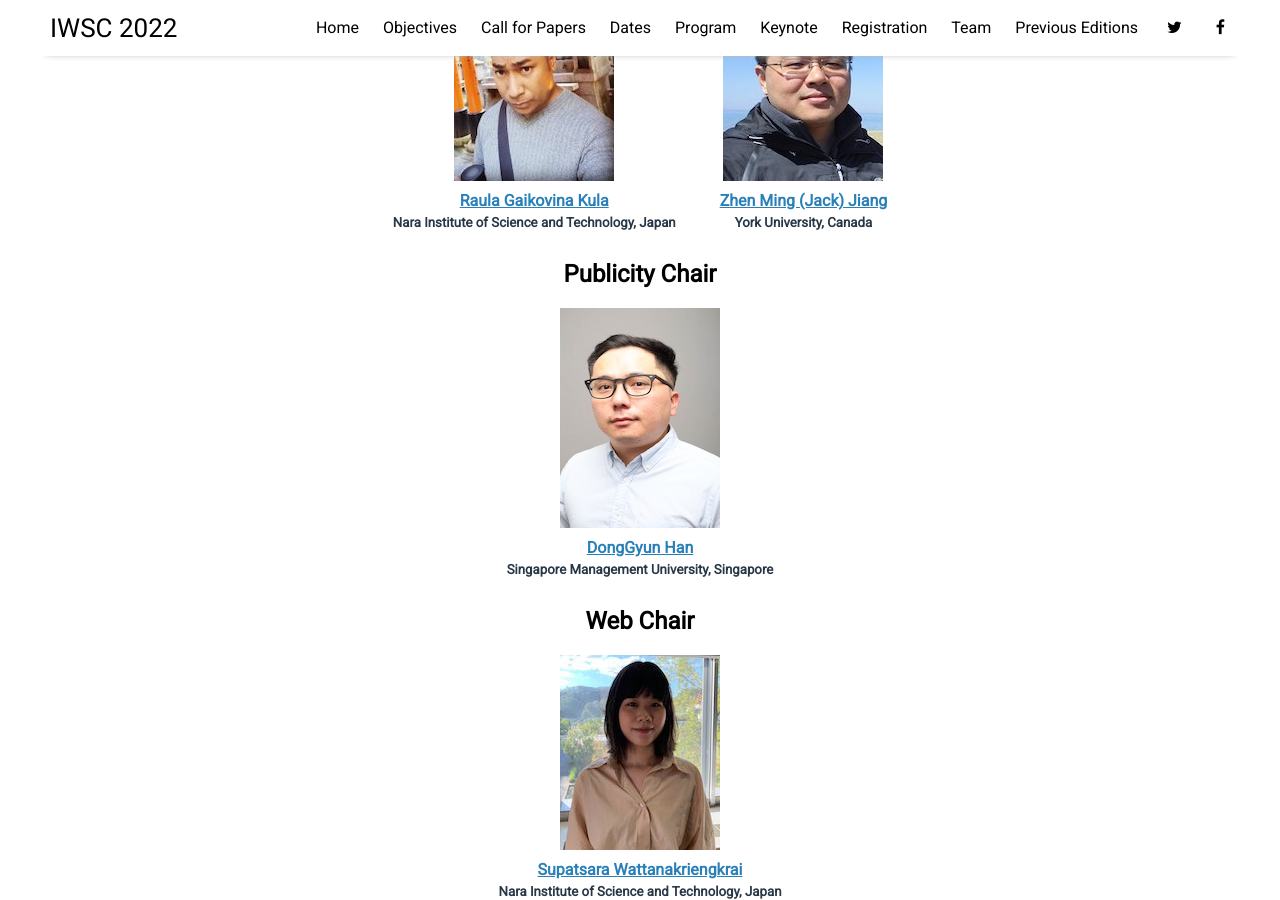
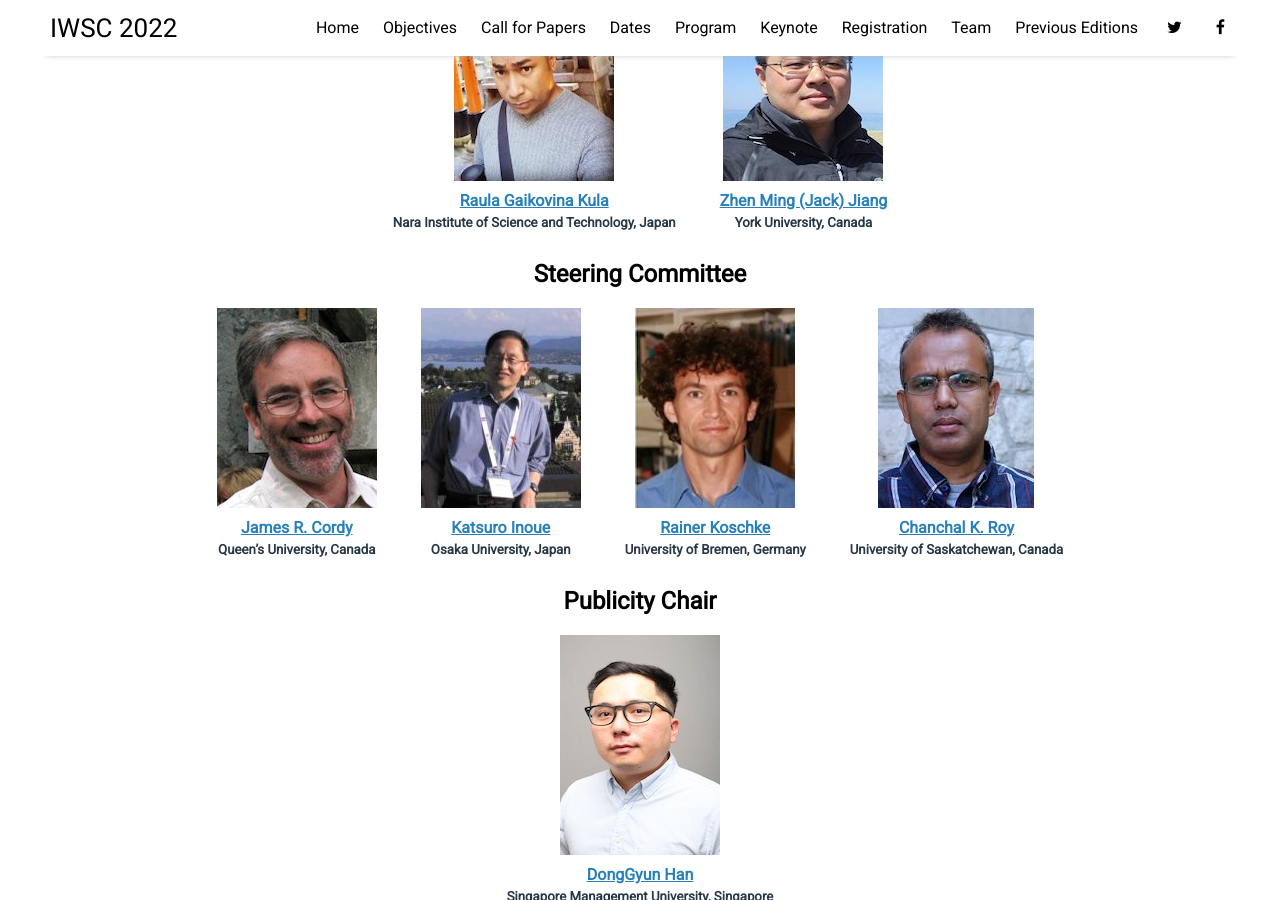
Before and after one commit to iwsc2023/iwsc2023.github.io, a Jekyll site: the page built from pages/team.html, in a window 1280 px wide and 900 px high, scrolled down 567 px. Built offline with Jekyll 4.4.1, drawn with Linux system fonts in a browser that asks for light colours; nearby versions of some CDN libraries.

Commit message:
edited SC committees

```diff
--- a/pages/team.html
+++ b/pages/team.html
@@ -27,6 +27,30 @@ title: Team
   </div>
 
   <div class="team_member">
+    <h2>Steering Committee</h2>
+    <div class="individual">
+        <img src="/assets/img/cordy.jpg" />
+        <h4><a href="http://research.cs.queensu.ca/home/cordy/">James R. Cordy</a></h4>
+        <h5>Queen’s University, Canada</h5>
+    </div>
+    <div class="individual">
+        <img src="/assets/img/inoue.jpg" />
+        <h4><a href="http://sel.ist.osaka-u.ac.jp/people/inoue/">Katsuro Inoue</a></h4>
+        <h5>Osaka University, Japan</h5>
+    </div>
+    <div class="individual">
+        <img src="/assets/img/koschke.jpg" />
+        <h4><a href="http://www.informatik.uni-bremen.de/~koschke/">Rainer Koschke</a></h4>
+        <h5>University of Bremen, Germany</h5>
+    </div>
+    <div class="individual">
+        <img src="/assets/img/roy.jpg" />
+        <h4><a href="https://www.cs.usask.ca/~croy/">Chanchal K. Roy</a></h4>
+        <h5>University of Saskatchewan, Canada</h5>
+    </div>
+  </div>
+
+  <div class="team_member">
     <h2>Publicity Chair</h2>
     <div class="individual">
         <img src="/assets/img/donggyun_2.jpg" />
```
Also changed, not shown: 3 other files.
